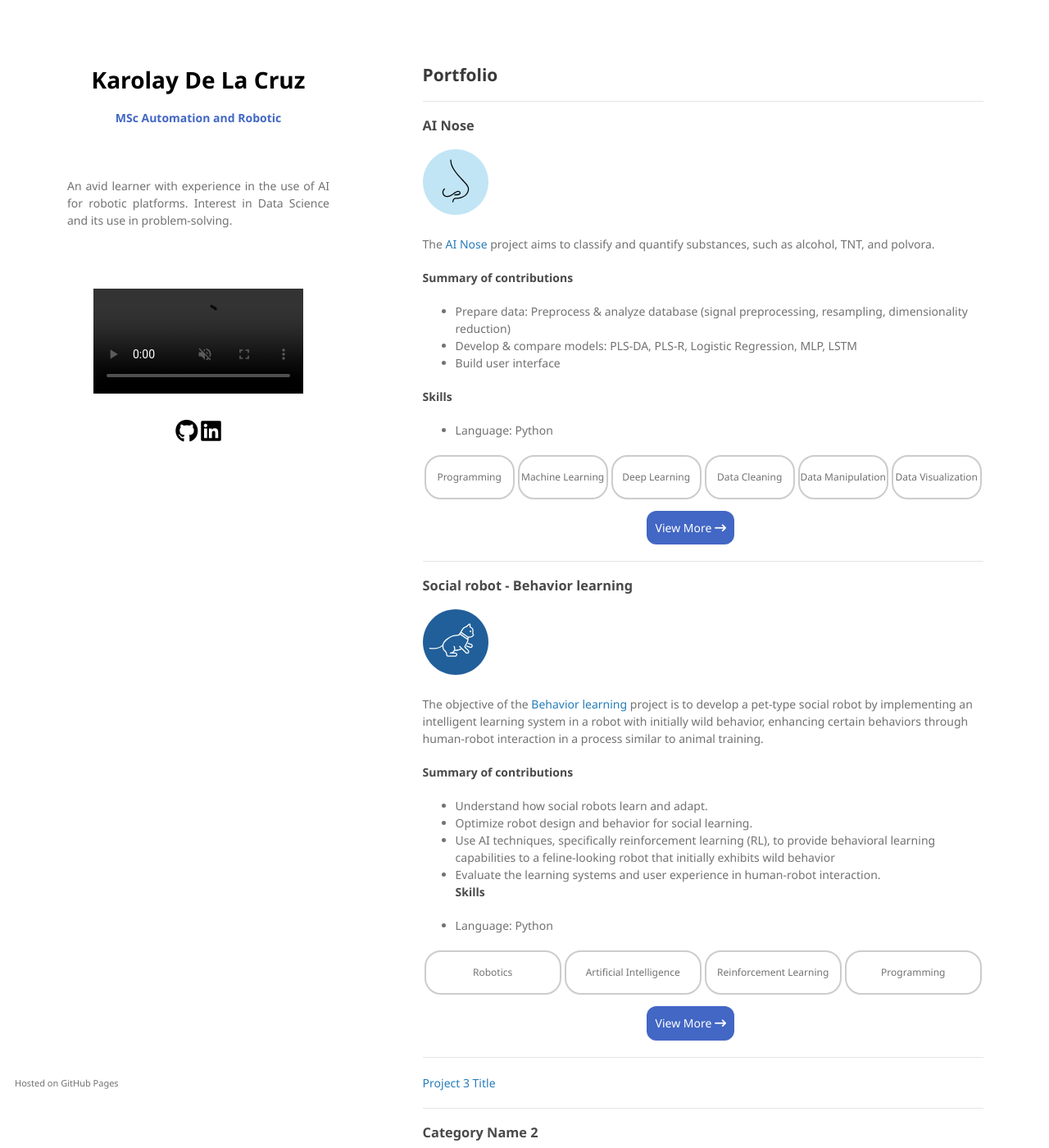
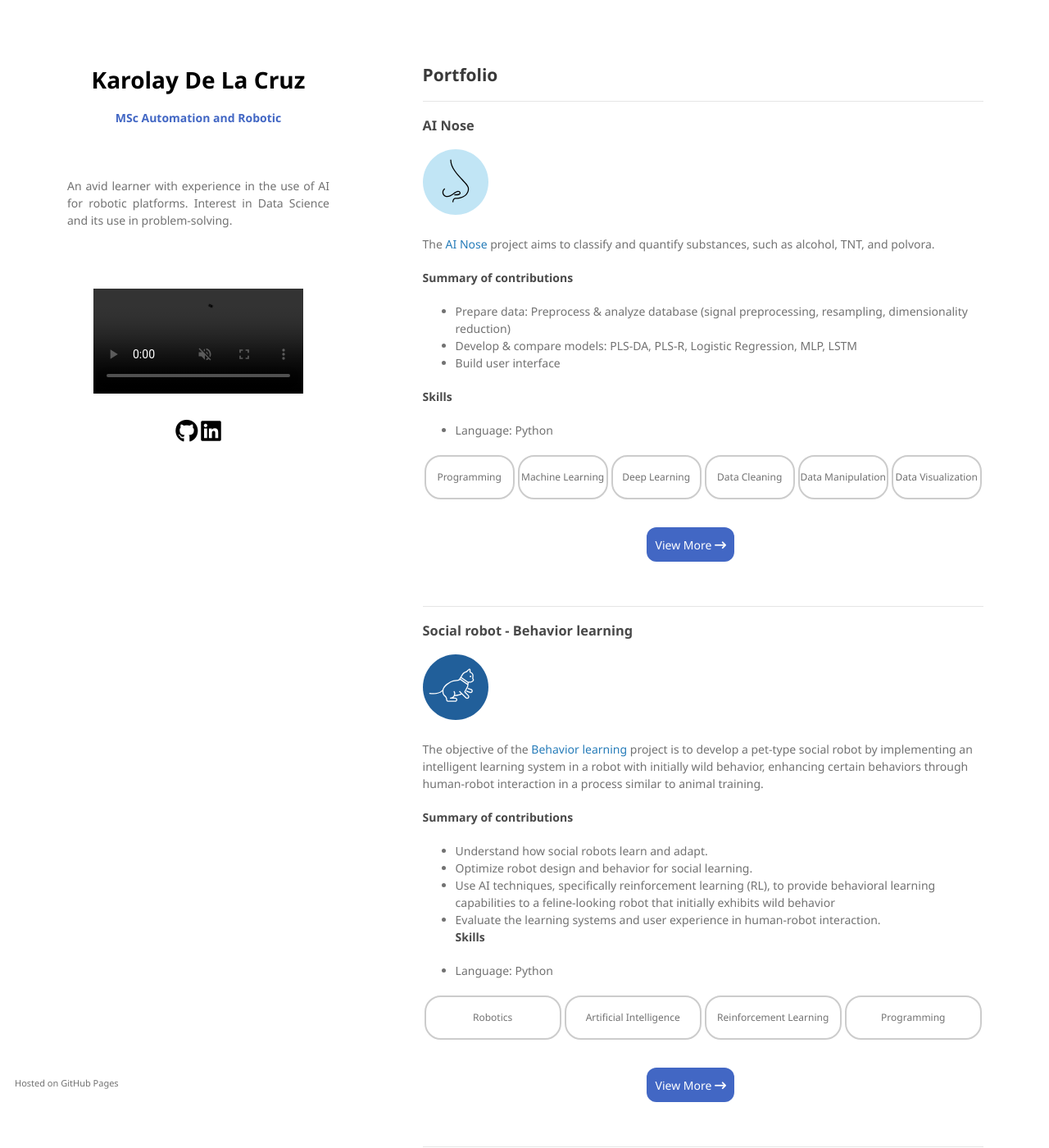
Before and after one commit to DinaDeLaCruz/DinaDeLaCruz.github.io, a Jekyll site: the page built from index.md, in a window 1280 px wide and 1400 px high. Shown: the whole window at 82% size. Built offline with Jekyll 4.4.1, drawn with Linux system fonts in a browser that asks for light colours; our own code applies the rules of GitHub Pages for plain Markdown files; grey boxes are pictures that could not be loaded.

Commit message:
update button

```diff
--- a/assets/css/style.css
+++ b/assets/css/style.css
@@ -447,7 +447,8 @@ a.button {
   display: inline-block;
   font-size: 14px;
   border-radius: 12px;
-  margin-top: 2%;
+  margin-top: 5%;
+  margin-bottom: 5%;
   margin-left: 40%;
   padding: 1.5%
 }
@@ -466,6 +467,7 @@ div.item{
 }
 div.item2{
     font-size: 12px;
+    font-color: black;
     height: 50px;
     width: 40%; /* Ensures equal width for both divs */
     text-align: center;
```
